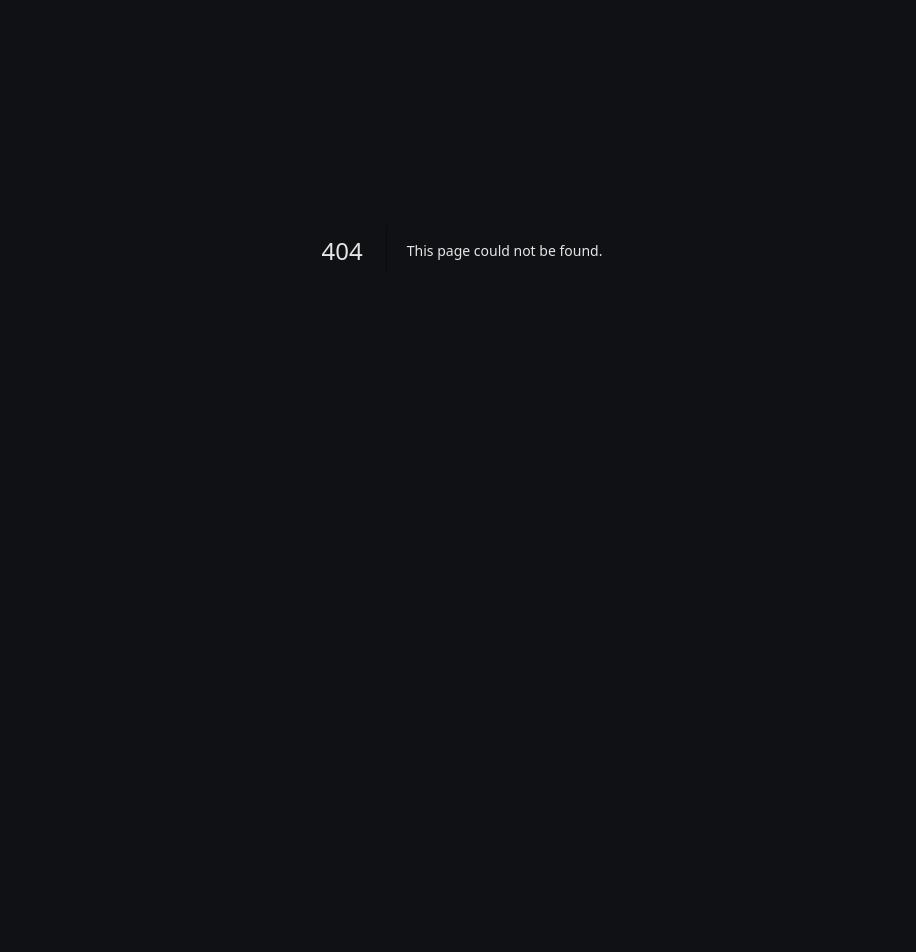
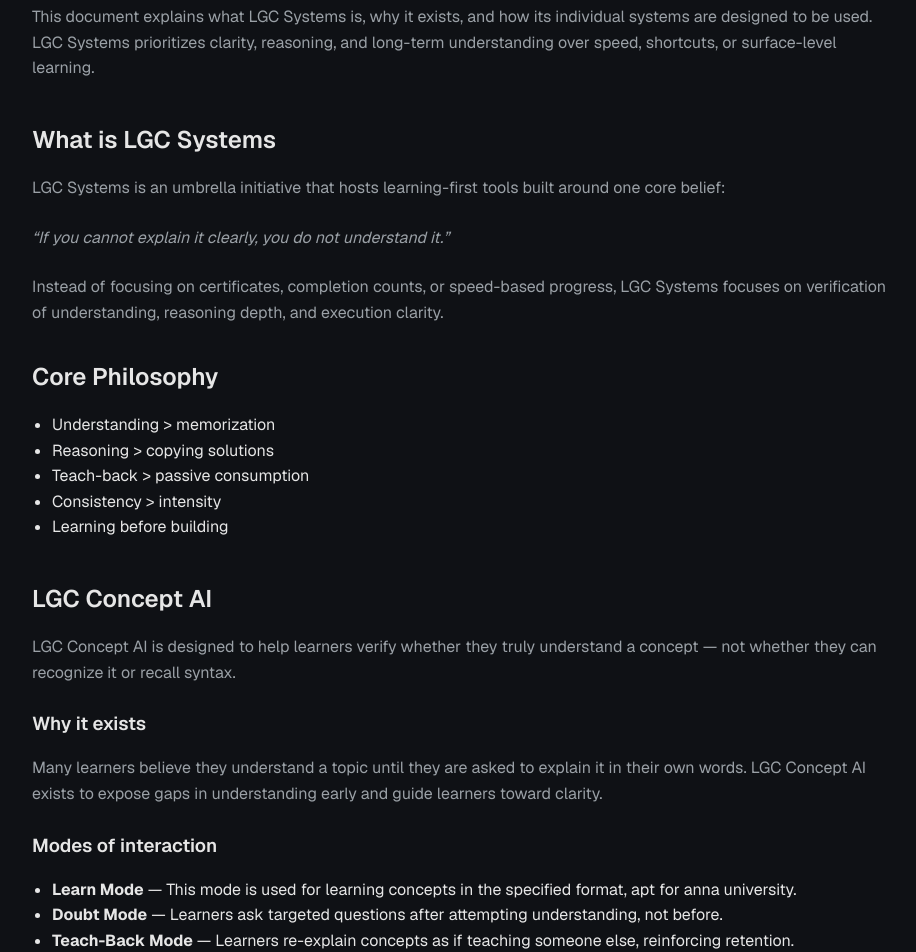
Before and after one commit to lingarobotics/lgcsystems, a Next.js app: page /docs in a window 1280 px wide. Before the commit this address had no page. Shown: the part 200-1152 px from the top of the page, without its empty margins (178-1094 px from the left). Before the commit the page ends 851 px from the top, so only its background shows below. Built offline with nearby package versions, Linux system fonts and the light colour scheme.

Commit message:
DOCS: add documentation page for LGC Systems
Introduce the /docs route explaining:
- LGC Systems vision and philosophy
- Overview of Concept AI and LearnLogic Code
- Learning-first system principles.

```diff
--- /dev/null
+++ b/src/app/docs/page.tsx
@@ -0,0 +1,178 @@
+export default function DocsPage() {
+  return (
+    <main
+      style={{
+        minHeight: "100vh",
+        display: "flex",
+        justifyContent: "center",
+        padding: "3rem 2rem",
+      }}
+    >
+      <section style={{ maxWidth: "860px", width: "100%" }}>
+        {/* ==================================================
+            Title
+        ================================================== */}
+        <h1 style={{ fontSize: "2.3rem", marginBottom: "1rem" }}>
+          LGC Systems — Documentation
+        </h1>
+
+        <p style={{ marginBottom: "2.5rem" }}>
+          This document explains what LGC Systems is, why it exists, and how
+          its individual systems are designed to be used.
+          LGC Systems prioritizes clarity, reasoning, and long-term
+          understanding over speed, shortcuts, or surface-level learning.
+        </p>
+
+        {/* ==================================================
+            What is LGC Systems
+        ================================================== */}
+        <h2 style={{ marginBottom: "0.75rem" }}>What is LGC Systems</h2>
+
+        <p style={{ marginBottom: "1.5rem" }}>
+          LGC Systems is an umbrella initiative that hosts learning-first
+          tools built around one core belief:
+        </p>
+
+        <p style={{ marginBottom: "1.5rem", fontStyle: "italic" }}>
+          “If you cannot explain it clearly, you do not understand it.”
+        </p>
+
+        <p style={{ marginBottom: "2rem" }}>
+          Instead of focusing on certificates, completion counts, or
+          speed-based progress, LGC Systems focuses on verification of
+          understanding, reasoning depth, and execution clarity.
+        </p>
+
+        {/* ==================================================
+            Core Philosophy
+        ================================================== */}
+        <h2 style={{ marginBottom: "0.75rem" }}>Core Philosophy</h2>
+
+        <ul style={{ paddingLeft: "1.25rem", marginBottom: "2.5rem" }}>
+          <li>Understanding &gt; memorization</li>
+          <li>Reasoning &gt; copying solutions</li>
+          <li>Teach-back &gt; passive consumption</li>
+          <li>Consistency &gt; intensity</li>
+          <li>Learning before building</li>
+        </ul>
+
+        {/* ==================================================
+            LGC Concept AI
+        ================================================== */}
+        <h2 style={{ marginBottom: "0.75rem" }}>LGC Concept AI</h2>
+
+        <p style={{ marginBottom: "1.5rem" }}>
+          LGC Concept AI is designed to help learners verify whether they
+          truly understand a concept — not whether they can recognize it
+          or recall syntax.
+        </p>
+
+        <h3 style={{ marginBottom: "0.5rem" }}>Why it exists</h3>
+
+        <p style={{ marginBottom: "1.5rem" }}>
+          Many learners believe they understand a topic until they are asked
+          to explain it in their own words. LGC Concept AI exists to expose
+          gaps in understanding early and guide learners toward clarity.
+        </p>
+
+        <h3 style={{ marginBottom: "0.5rem" }}>Modes of interaction</h3>
+
+        <ul style={{ paddingLeft: "1.25rem", marginBottom: "1.5rem" }}>
+          <li>
+            <strong>Learn Mode</strong> — This mode is used for learning concepts in the specified format, apt for anna university.
+          </li>
+          <li>
+            <strong>Doubt Mode</strong> — Learners ask targeted questions
+            after attempting understanding, not before.
+          </li>
+          <li>
+            <strong>Teach-Back Mode</strong> — Learners re-explain concepts
+            as if teaching someone else, reinforcing retention.
+          </li>
+          <li>
+            <strong>Fast Learn Mode</strong> — A more lenient mode for quick concept checks, but still focused on explanation over recognition. Apted for last time preparation.
+          </li>
+        </ul>
+
+        <h3 style={{ marginBottom: "0.5rem" }}>How it is used</h3>
+
+        <p style={{ marginBottom: "2.5rem" }}>
+          Learners interact with LGC Concept AI after studying a topic from
+          any source. The system does not replace learning materials — it
+          verifies understanding and highlights weak areas.
+        </p>
+
+        {/* ==================================================
+            LGC LearnLogic Code
+        ================================================== */}
+        <h2 style={{ marginBottom: "0.75rem" }}>LGC LearnLogic Code</h2>
+
+        <p style={{ marginBottom: "1.5rem" }}>
+          LGC LearnLogic Code is focused on logic-first programming practice.
+          It trains learners to think in execution steps rather than jumping
+          directly to syntax.
+        </p>
+
+        <h3 style={{ marginBottom: "0.5rem" }}>Why it exists</h3>
+
+        <p style={{ marginBottom: "1.5rem" }}>
+          Many developers can write code that “works” without understanding
+          why it works. This leads to fragile systems and poor debugging
+          skills. LearnLogic Code exists to reverse that habit.
+        </p>
+
+        <h3 style={{ marginBottom: "0.5rem" }}>How it is different</h3>
+
+        <ul style={{ paddingLeft: "1.25rem", marginBottom: "1.5rem" }}>
+          <li>Focuses on execution flow before syntax</li>
+          <li>Encourages reasoning in plain language</li>
+          <li>Promotes defensive thinking and edge-case awareness</li>
+          <li>Discourages copy–paste learning</li>
+        </ul>
+
+        <h3 style={{ marginBottom: "0.5rem" }}>How it is used</h3>
+
+        <p style={{ marginBottom: "2.5rem" }}>
+          Learners practice coding by first explaining what the program
+          should do step-by-step, then translating that logic into code.
+          This builds strong mental models and debugging confidence.
+        </p>
+
+        <p style={{ marginBottom: "2.5rem" }}>
+          It explains how to leverage AI to learn code, but the core principles apply to all programming practice — with or without AI.
+        </p>
+
+
+        {/* ==================================================
+            Relationship Between Systems
+        ================================================== */}
+        <h2 style={{ marginBottom: "0.75rem" }}>
+          How the Systems Work Together
+        </h2>
+
+        <p style={{ marginBottom: "2.5rem" }}>
+          LGC Concept AI strengthens conceptual understanding, while
+          LGC LearnLogic Code strengthens execution reasoning. Together,
+          they cover both thinking and implementation — without overlap
+          or redundancy.
+        </p>
+
+        {/* ==================================================
+            Contact
+        ================================================== */}
+        <h2 style={{ marginBottom: "0.75rem" }}>Contact</h2>
+
+        <p>
+          For collaboration, feedback, or serious discussions, contact:
+          <br />
+          <a
+            href="mailto:lingarobotics@gmail.com"
+            style={{ color: "#3b82f6", fontWeight: 500 }}
+          >
+            lingarobotics@gmail.com
+          </a>
+        </p>
+      </section>
+    </main>
+  );
+}
```
